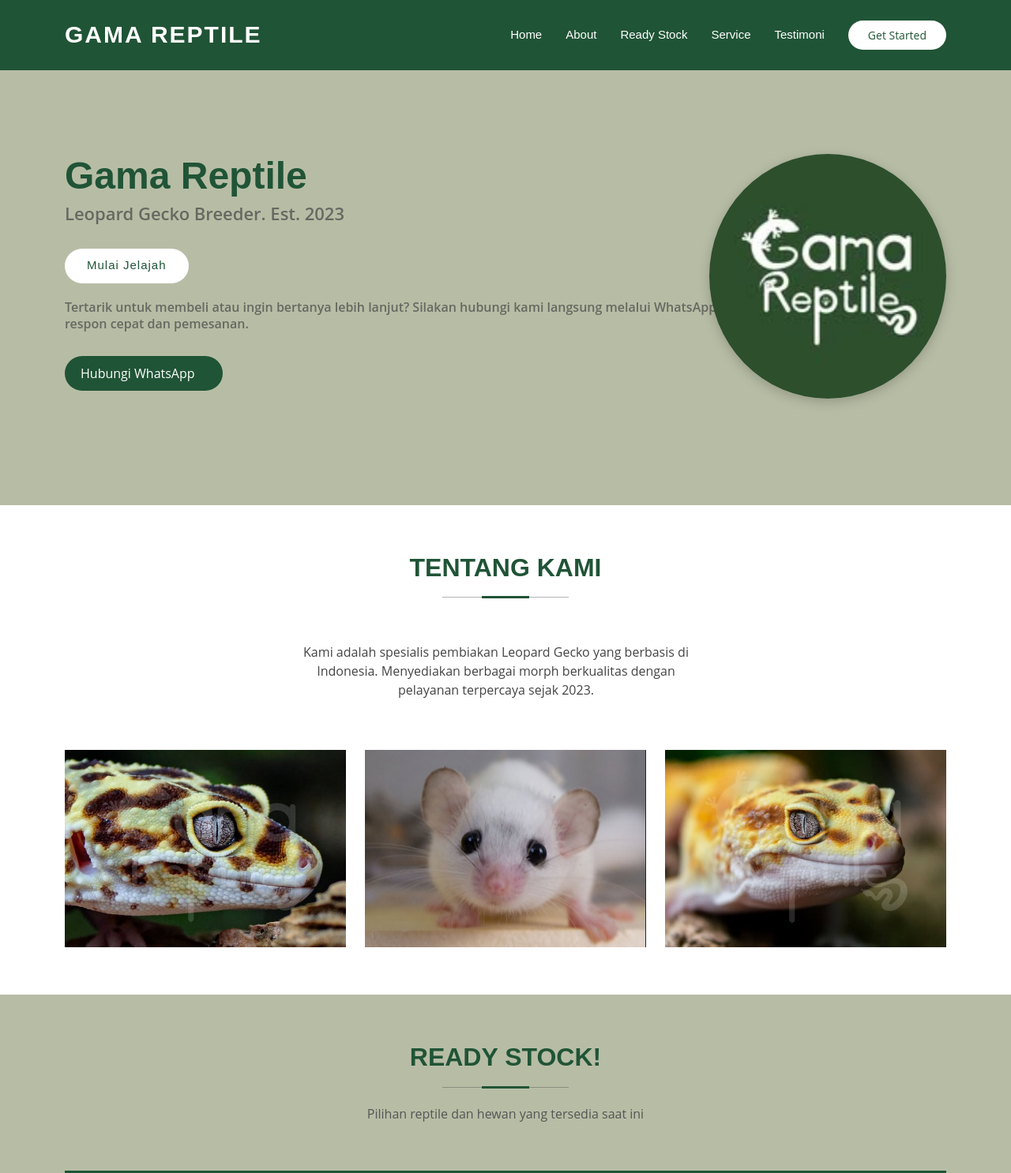
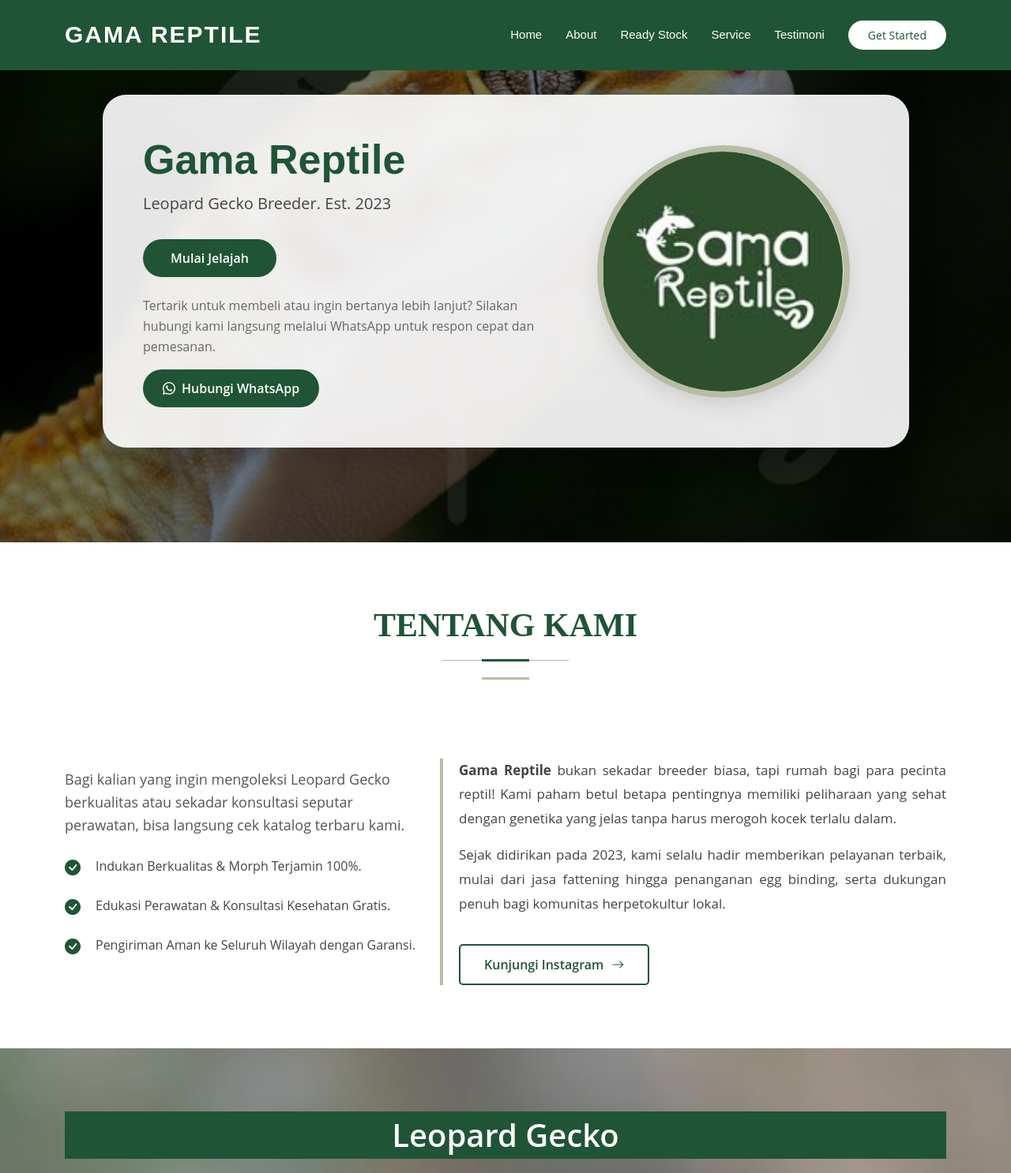
Before and after one commit to Aida41104/Aida41104.github.io, a plain HTML site: page tugas_ets.html in a window 1280 px wide. Shown: the top 1486 px of the page at 79% size. Drawn offline with Linux system fonts and the light colour scheme; a web font is replaced by a local one.

Commit message:
Tugas pra ETS

```diff
--- a/tugas_ets.html
+++ b/tugas_ets.html
@@ -78,10 +78,73 @@
             transform: scale(1.05) translateY(-5px);
             box-shadow: 0 10px 25px rgba(0, 0, 0, 0.2);
         }
+
+        #preloader {
+            position: fixed;
+            top: 0;
+            left: 0;
+            right: 0;
+            bottom: 0;
+            z-index: 9999;
+            overflow: hidden;
+            background: #fff;
+        }
+
+        #preloader:before {
+            content: "";
+            position: fixed;
+            top: calc(50% - 30px);
+            left: calc(50% - 30px);
+            border: 6px solid #205436;
+            border-top-color: #e2e8f0;
+            border-radius: 50%;
+            width: 60px;
+            height: 60px;
+            animation: animate-preloader 1s linear infinite;
+        }
+
+        .hero-with-bg {
+            position: relative;
+            background: url('assets/img/bghero.jpeg') center center no-repeat;
+            background-size: cover;
+            padding: 120px 0;
+            display: flex;
+            align-items: center;
+        }
+
+        .hero-with-bg::before {
+            content: "";
+            position: absolute;
+            inset: 0;
+            background: rgba(0, 0, 0, 0.5);
+            z-index: 1;
+        }
+
+        .hero-card {
+            position: relative;
+            z-index: 2;
+            background: rgba(255, 255, 255, 0.9);
+            backdrop-filter: blur(10px);
+            border-radius: 30px;
+            padding: 50px;
+            box-shadow: 0 15px 35px rgba(0, 0, 0, 0.2);
+            border: 1px solid rgba(255, 255, 255, 0.3);
+        }
+
+        @keyframes animate-preloader {
+            0% {
+                transform: rotate(0deg);
+            }
+            100% {
+                transform: rotate(360deg);
+            }
+        }
     </style>
 </head>
 
 <body class="index-page">
+    <!-- Preloader -->
+    <div id="preloader"></div>
     <header id="header" class="header d-flex align-items-center fixed-top" style="background-color: #205436;">
         <div class="container-fluid container-xl position-relative d-flex align-items-center">
             <a href="index.html" class="logo d-flex align-items-center me-auto">
@@ -103,73 +166,114 @@
     </header>
     <main class="main">
         <!-- Section 1: Hero Section -->
-        <section id="hero" class="hero section" style="background-color: rgb(183, 189, 165);">
+        <section id="hero" class="hero-with-bg section">
             <div class="container">
-                <div class="row gy-4">
-                    <div class="col-lg-6 order-2 order-lg-1 d-flex flex-column justify-content-center" data-aos="zoom-out">
-                        <h1 style="color:rgb(32, 84, 54);">Gama Reptile</h1>
-                        <p>Leopard Gecko Breeder. Est. 2023</p>
-                        <div class="d-flex">
-                            <a href="#about" class="btn-get-started" style="font-weight: 500;">Mulai Jelajah</a>
+                <div class="row justify-content-center">
+                    <div class="col-lg-11">
+
+                        <!-- kartu  ngayang -->
+                        <div class="hero-card" data-aos="zoom-in" data-aos-delay="100">
+                            <div class="row gy-4 align-items-center">
+
+                                <!-- Kolom Teks -->
+                                <div class="col-lg-7 order-2 order-lg-1 d-flex flex-column justify-content-center">
+                                    <h1 style="color: #205436; font-size: 52px; font-weight: 800; margin-bottom: 10px;">Gama Reptile</h1>
+                                    <p style="font-size: 20px; font-weight: 500; color: #444; margin-bottom: 30px;">Leopard Gecko Breeder. Est. 2023</p>
+
+                                    <div class="d-flex mb-4">
+                                        <a href="#about" class="btn-get-started" style="background-color: #205436 !important; color: white !important; padding: 12px 35px; border-radius: 50px; font-weight: 600; text-decoration: none;">Mulai Jelajah</a>
+                                    </div>
+
+                                    <p style="color: #666; line-height: 1.6; max-width: 550px;">
+                                        Tertarik untuk membeli atau ingin bertanya lebih lanjut? Silakan hubungi kami langsung melalui WhatsApp untuk respon cepat dan pemesanan.
+                                    </p>
+
+                                    <a href="https://api.whatsapp.com/send/?phone=6285163608850" target="_blank" style="display: inline-flex; align-items: center; width: fit-content; background:#205436; color:white; padding:12px 25px; border-radius:30px; text-decoration:none; font-weight: 600; transition: 0.3s;">
+                                        <i class="bi bi-whatsapp me-2"></i> Hubungi WhatsApp
+                                    </a>
+                                </div>
+
+                                <!--Logo -->
+                                <div class="col-lg-5 order-1 order-lg-2 d-flex justify-content-center">
+                                    <div class="logo-wrapper" style="position: relative;">
+                                        <img src="assets/img/logoGamaReptile.jpg" class="img-fluid" style="width:320px; border-radius:50%; border: 8px solid #b7bda5; box-shadow: 0 10px 25px rgba(0,0,0,0.1);">
+                                    </div>
+                                </div>
+
+                            </div>
                         </div>
-                        <p style="margin-top:20px; width:900px; font-size: medium;">
-                            Tertarik untuk membeli atau ingin bertanya lebih lanjut? Silakan hubungi kami langsung melalui WhatsApp untuk respon cepat dan pemesanan.
-                        </p>
 
-                        <a href="https://api.whatsapp.com/send/?phone=62123456" target="_blank" style="width:200px; margin-bottom:10px; background:#205436; color:white; padding:10px 20px; border-radius:30px; text-decoration:none;"> Hubungi WhatsApp </a>
-                    </div>
-                    <div class="col-lg-6 order-1 order-lg-2 hero-img d-flex justify-content-end" data-aos="zoom-out" data-aos-delay="200">
-                        <img src="assets/img/logoGamaReptile.jpg" class="ms-md-5" style="width:300px;border-radius:50%; box-shadow:0 4px 15px rgba(0,0,0,0.2);">
                     </div>
                 </div>
             </div>
         </section>
+        <!-- Section 2: About Section -->
+        <!-- Section: Tentang Kami (Versi Gama Reptile) -->
+        <section id="about" class="about section" style="background-color: #ffffff; padding: 80px 0;">
+            <div class="container section-title text-center" data-aos="fade-up">
+                <h2 style="color: #205436; font-family: 'Playfair Display', serif; font-size: 42px; font-weight: 700;">TENTANG KAMI</h2>
+                <div style="width: 60px; height: 3px; background-color: #b7bda5; margin: 10px auto 40px auto;"></div>
+            </div>
 
-        <!-- Section 2: About Section -->
-        <section id="about" class="about section">
-            <div class="container section-title" data-aos="fade-up">
-                <h2 style="color: #205436;">Tentang Kami</h2>
-            </div>
-            <div class="container" style="margin-top:-20px;">
-                <div class="row gy-4">
-                    <div class="row justify-content-center">
-                        <div class="col-lg-6 content text-center" data-aos="fade-up" data-aos-delay="100">
-                            <p>Kami adalah spesialis pembiakan Leopard Gecko yang berbasis di Indonesia. Menyediakan berbagai morph berkualitas dengan pelayanan terpercaya sejak 2023.</p>
+            <div class="container">
+                <div class="row gy-4 align-items-center">
+
+                    <!-- Kolom Kiri: Poin Keunggulan -->
+                    <div class="col-lg-5" data-aos="fade-up" data-aos-delay="100">
+                        <p style="color: #555; font-size: 18px; margin-bottom: 25px; line-height: 1.6;">
+                            Bagi kalian yang ingin mengoleksi Leopard Gecko berkualitas atau sekadar konsultasi seputar perawatan, bisa langsung cek katalog terbaru kami.
+                        </p>
+
+                        <ul style="list-style: none; padding: 0;">
+                            <li style="margin-bottom: 15px; display: flex; align-items: flex-start;">
+                                <i class="bi bi-check-circle-fill" style="color: #205436; font-size: 20px; margin-right: 15px;"></i>
+                                <span style="color: #444; font-weight: 500;">Indukan Berkualitas & Morph Terjamin 100%.</span>
+                            </li>
+                            <li style="margin-bottom: 15px; display: flex; align-items: flex-start;">
+                                <i class="bi bi-check-circle-fill" style="color: #205436; font-size: 20px; margin-right: 15px;"></i>
+                                <span style="color: #444; font-weight: 500;">Edukasi Perawatan & Konsultasi Kesehatan Gratis.</span>
+                            </li>
+                            <li style="margin-bottom: 15px; display: flex; align-items: flex-start;">
+                                <i class="bi bi-check-circle-fill" style="color: #205436; font-size: 20px; margin-right: 15px;"></i>
+                                <span style="color: #444; font-weight: 500;">Pengiriman Aman ke Seluruh Wilayah dengan Garansi.</span>
+                            </li>
+                        </ul>
+                    </div>
+
+                    <!-- Kolom Kanan: Deskripsi Brand -->
+                    <div class="col-lg-7" data-aos="fade-up" data-aos-delay="200">
+                        <div style="padding-left: 20px; border-left: 4px solid #b7bda5;">
+                            <p style="color: #444; font-size: 17px; line-height: 1.8; text-align: justify;">
+                                <strong>Gama Reptile</strong> bukan sekadar breeder biasa, tapi rumah bagi para pecinta reptil! Kami paham betul betapa pentingnya memiliki peliharaan yang sehat dengan genetika yang jelas tanpa harus merogoh kocek terlalu
+                                dalam.
+                            </p>
+                            <p style="color: #444; font-size: 17px; line-height: 1.8; text-align: justify;">
+                                Sejak didirikan pada 2023, kami selalu hadir memberikan pelayanan terbaik, mulai dari jasa fattening hingga penanganan egg binding, serta dukungan penuh bagi komunitas herpetokultur lokal.
+                            </p>
+
+                            <a href="https://www.instagram.com/gamareptile" target="_blank" style="display: inline-flex; align-items: center; margin-top: 20px; padding: 12px 30px; border: 2px solid #205436; color: #205436; text-decoration: none; font-weight: 600; border-radius: 5px; transition: 0.3s;">
+                        Kunjungi Instagram <i class="bi bi-arrow-right" style="margin-left: 10px;"></i>
+                    </a>
                         </div>
                     </div>
-                </div>
-                <!-- Postingan 1 -->
-                <div class="row gy-4 mt-4" data-aos="fade-up">
-                    <div class="col-lg-4 col-md-6">
-                        <img src="assets/img/post1.jpeg" class="img-fluid" style="width:100%; height:250px; object-fit:cover">
-                    </div>
-                    <!-- Postingan 2 -->
-                    <div class="col-lg-4 col-md-6">
-                        <img src="assets/img/post2.jpeg" class="img-fluid" style="width:100%; height:250px; object-fit:cover">
-                    </div>
-                    <!-- Postingan 3 -->
-                    <div class="col-lg-4 col-md-6">
-                        <img src="assets/img/post3.jpeg" class="img-fluid" style="width:100%; height:250px; object-fit:cover">
-                    </div>
+
                 </div>
             </div>
         </section>
+        <!-- Section 3: barang ready-->
+        <section id="ReadyStock" style=" background: url('assets/img/post3.jpeg') center center / cover no-repeat fixed; padding: 80px 0; position: relative;overflow: hidden;">
 
-        <!-- Section 3: barang ready-->
-        <section id="ReadyStock" style="background-color: #b7bda5; padding: 60;">
-            <div class="container section-title" data-aos="fade-up">
-                <h2 style=" color: #205436; ">Ready Stock!</h2>
-                <p style="color:#555; margin-top:10px;">
-                    Pilihan reptile dan hewan yang tersedia saat ini
-                </p>
+            <!-- overlay-->
+            <div style="position: absolute; inset: 0; background: rgba(255, 255, 255, 0.4);z-index: 0;">
             </div>
-            <div class="container" style="margin-top:-20px;">
+
+            <div class="container" style="position: relative;z-index: 2;margin-top: -20px;">
 
                 <!-- BARIS 1 -->
                 <div class="row gy-4 ">
                     <div class="col-md-12">
                         <center>
-                            <p style="font-size:30px; font-weight: 600; color: #ffffff; background-color:rgb(32, 84, 54); ">Leopard Gecko</p>
+                            <p style="font-size:40px; font-weight: 600; color: #ffffff; background-color:rgb(32, 84, 54); ">Leopard Gecko</p>
                         </center>
                     </div>
                 </div>
@@ -207,7 +311,7 @@
                     <div class="row gy-4 ">
                         <div class="col-md-12 ">
                             <center>
-                                <p style="font-size:30px; font-weight: 600; color: #ffffff; background-color:rgb(32, 84, 54); ">Dormice</p>
+                                <p style="font-size:40px; font-weight: 600; color: #ffffff; background-color:rgb(32, 84, 54); ">Dormice</p>
                             </center>
                         </div>
                     </div>
@@ -236,13 +340,13 @@
                 </p>
             </div>
 
-            <div class="container " data-aos="fade-up " style="margin-top:-20px; ">
+            <div class="container " style="margin-top:-20px; ">
                 <div class=" row justify-content-center ">
 
                     <div class="col-lg-6 ">
 
                         <!-- SERVICE 1 -->
-                        <div class="price-box " style="margin-bottom:25px; ">
+                        <div class="price-box" data-aos="fade-up" style="margin-bottom:25px">
 
                             <div style="background:#205436; color:white; padding:12px; text-align:center; border-radius:10px 10px 0 0; font-weight:700; ">
                                 Leopard Gecko Fattening (1 Month)
@@ -267,7 +371,7 @@
                         </div>
 
                         <!-- SERVICE 2 -->
-                        <div class="price-box " style="margin-bottom:25px; ">
+                        <div class="price-box" data-aos="fade-up" data-aos-delay="100" style="margin-bottom:25px; ">
 
                             <div style="background:#205436; color:white; padding:12px; text-align:center; border-radius:10px 10px 0 0; font-weight:700; ">
                                 Leopard Gecko Treatment (1 Week)
@@ -292,7 +396,7 @@
                         </div>
 
                         <!-- SERVICE 3 -->
-                        <div class="price-box ">
+                        <div class="price-box" data-aos="fade-up" data-aos-delay="200">
                             <div style="background:#205436; color:white; padding:12px; text-align:center; border-radius:10px 10px 0 0; font-weight:700; ">
                                 Leopard Gecko Egg Binding
                             </div>
@@ -437,6 +541,17 @@
             AOS.init();
         });
     </script>
+    <script>
+        /**
+         * Preloader
+         */
+        const preloader = document.querySelector('#preloader');
+        if (preloader) {
+            window.addEventListener('load', () => {
+                preloader.remove();
+            });
+        }
+    </script>
 </body>
 
 </html>
```
